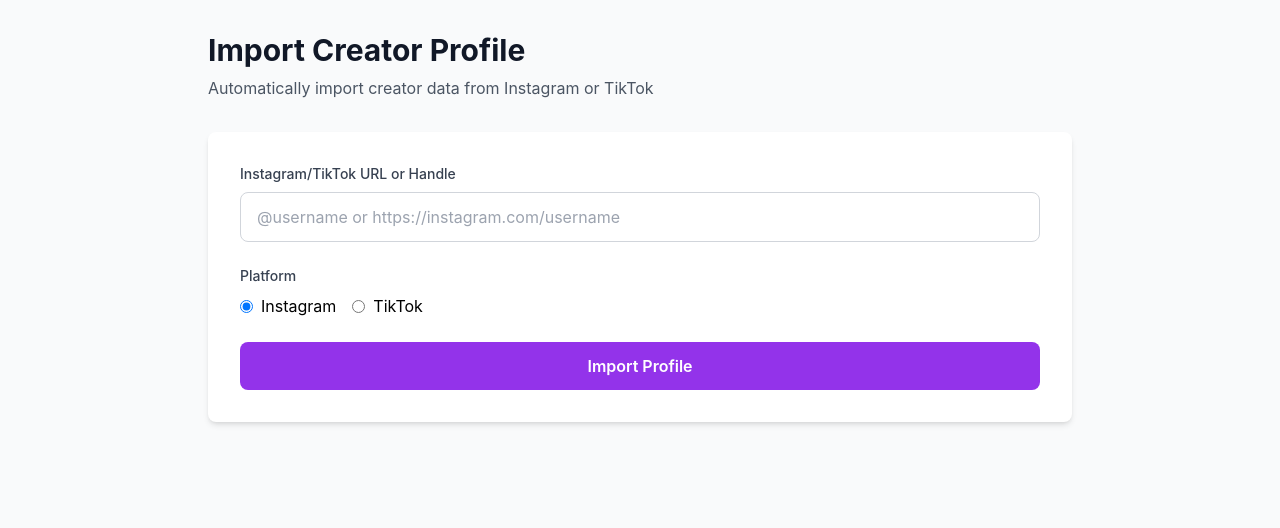
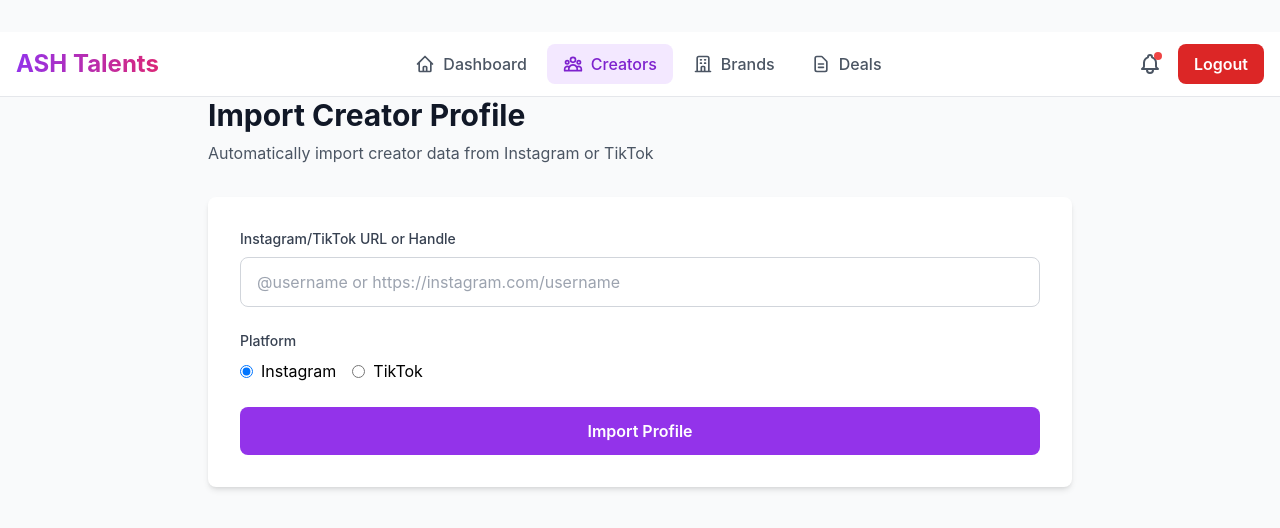
Before and after one commit to EliZQSD/ash-talents-marketplace, a Next.js app in the folder frontend/: page /admin/creators/import in a window 1280 px wide. Shown: the top 528 px of the page. Built offline with nearby package versions, Linux system fonts and the light colour scheme.

Commit message:
Add AdminNav to creator import page

```diff
--- a/frontend/src/pages/admin/creators/import.tsx
+++ b/frontend/src/pages/admin/creators/import.tsx
@@ -1,5 +1,6 @@
 import { useState } from 'react';
 import { useRouter } from 'next/router';
+import AdminNav from '../../../components/AdminNav';
 
 interface ImportedCreator {
   name: string;
@@ -86,6 +87,7 @@
 
   return (
     <div className="min-h-screen bg-gray-50 py-8">
+            <AdminNav />
       <div className="max-w-4xl mx-auto px-4">
         <div className="mb-8">
           <h1 className="text-3xl font-bold text-gray-900 mb-2">Import Creator Profile</h1>
```
